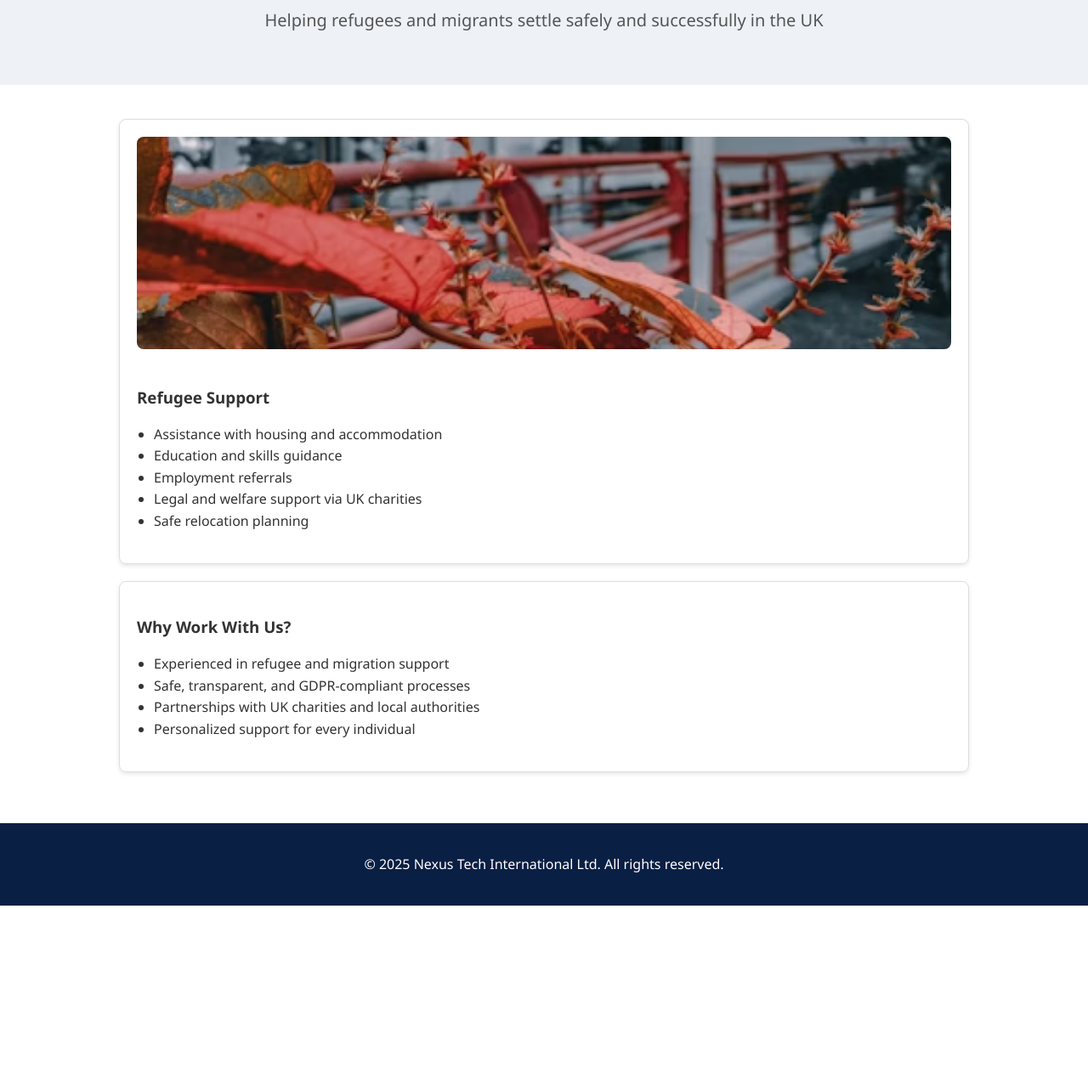
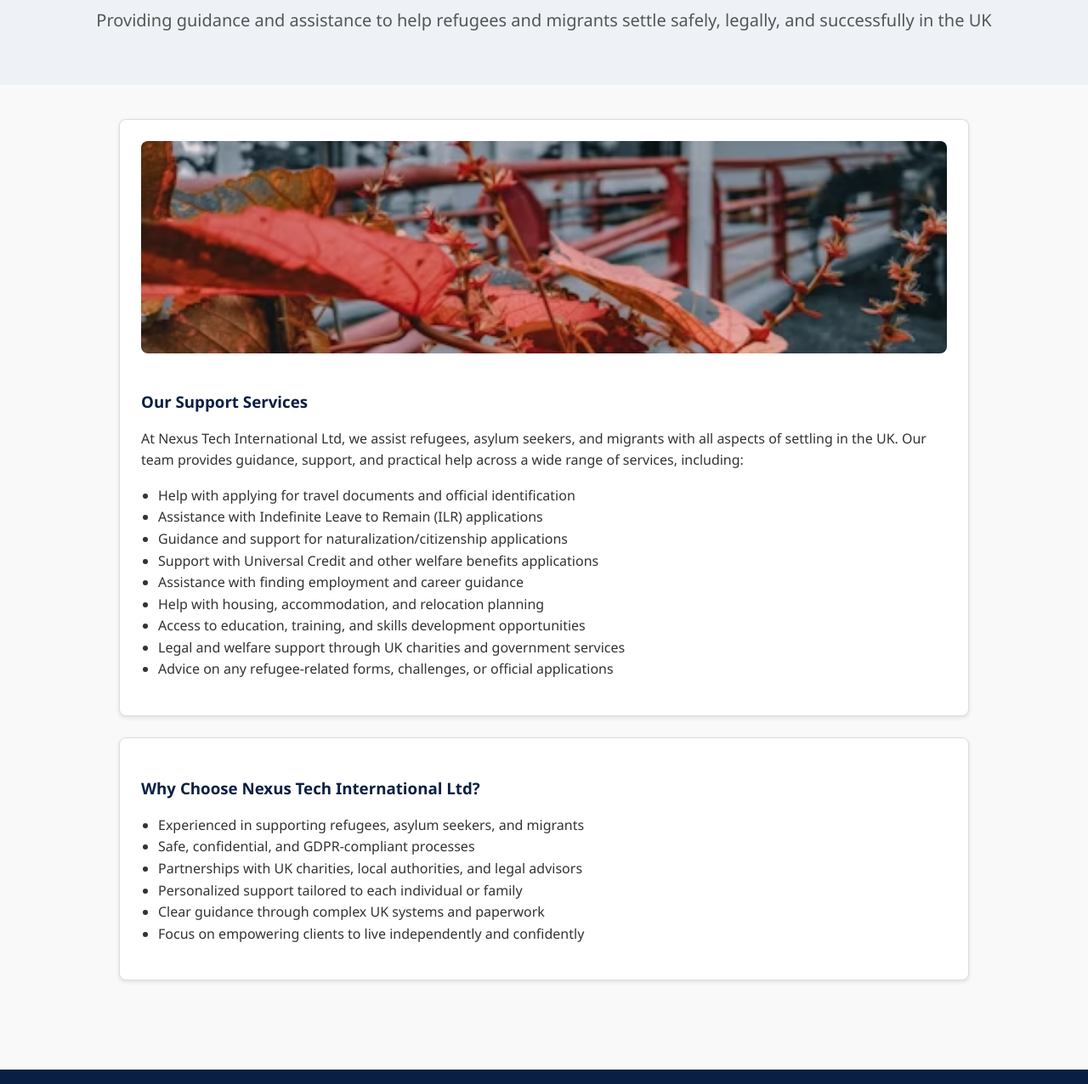
Before and after one commit to 4ddrpnw56x-beep/nexus, a plain HTML site: page nexus web/Services.html in a window 1280 px wide. Shown: the part 189-1465 px from the top of the page at 85% size. Before the commit the page ends 1255 px from the top, so only its background shows below. Drawn offline with Linux system fonts and the light colour scheme.

Commit message:
Revise Services page for clarity and detail
Updated the Services page to enhance content and structure, including a new description meta tag and improved service details.

```diff
--- a/nexus web/Services.html
+++ b/nexus web/Services.html
@@ -1,23 +1,87 @@
 <!DOCTYPE html>
-<html>
+<html lang="en">
 <head>
   <meta charset="UTF-8">
   <title>Services - Nexus Tech International Ltd</title>
   <meta name="viewport" content="width=device-width, initial-scale=1.0">
+  <meta name="description" content="Nexus Tech International Ltd offers comprehensive refugee and migrant support services in the UK, including relocation, legal assistance, benefit applications, and employment guidance.">
   <style>
-    body {font-family:'Segoe UI', Arial, sans-serif; margin:0; color:#333; line-height:1.6;}
-    nav {background:#0a1f44; padding:15px; text-align:center;}
-    nav a {color:#fff; margin:0 15px; text-decoration:none; font-weight:bold;}
+    body {
+      font-family:'Segoe UI', Arial, sans-serif;
+      margin:0;
+      color:#333;
+      line-height:1.6;
+      background-color: #f9f9f9;
+    }
+    nav {
+      background:#0a1f44;
+      padding:15px;
+      text-align:center;
+    }
+    nav a {
+      color:#fff;
+      margin:0 15px;
+      text-decoration:none;
+      font-weight:bold;
+    }
     nav a:hover {color:#f0b429;}
-    header {padding:40px; text-align:center; background:#eef2f7;}
-    header h1 {font-size:36px; margin-bottom:10px;}
-    header p {font-size:20px; color:#555;}
-    section {max-width:1000px; margin:auto; padding:40px;}
-    .box {border:1px solid #ddd; padding:20px; margin-bottom:20px; border-radius:8px; box-shadow:0 2px 5px rgba(0,0,0,0.1);}
-    .box img {width:100%; height:250px; object-fit:cover; border-radius:8px; margin-bottom:15px;}
-    .box h3 {margin-bottom:10px;}
-    .box ul {padding-left:20px;}
-    footer {background:#0a1f44; color:#fff; text-align:center; padding:20px;}
+    header {
+      padding:40px;
+      text-align:center;
+      background:#eef2f7;
+    }
+    header h1 {
+      font-size:36px;
+      margin-bottom:10px;
+      color: #0a1f44;
+    }
+    header p {
+      font-size:20px;
+      color:#555;
+    }
+    section {
+      max-width:1000px;
+      margin:auto;
+      padding:40px 20px;
+    }
+    .box {
+      border:1px solid #ddd;
+      padding:25px;
+      margin-bottom:25px;
+      border-radius:8px;
+      box-shadow:0 2px 5px rgba(0,0,0,0.1);
+      background-color: #fff;
+    }
+    .box img {
+      width:100%;
+      height:250px;
+      object-fit:cover;
+      border-radius:8px;
+      margin-bottom:15px;
+    }
+    .box h3 {
+      margin-bottom:15px;
+      color: #0a1f44;
+    }
+    .box ul {
+      padding-left:20px;
+    }
+    .highlight {
+      color: #f0b429;
+      font-weight: bold;
+    }
+    footer {
+      background:#0a1f44;
+      color:#fff;
+      text-align:center;
+      padding:20px;
+      margin-top:40px;
+    }
+    footer p {margin:0;}
+    @media(max-width:768px){
+      header h1 {font-size:28px;}
+      header p {font-size:16px;}
+    }
   </style>
 </head>
 <body>
@@ -35,34 +99,41 @@
 
 <!-- Header -->
 <header>
-  <h1>Refugee Support & Relocation</h1>
-  <p>Helping refugees and migrants settle safely and successfully in the UK</p>
+  <h1>Refugee & Migrant Support Services</h1>
+  <p>Providing guidance and assistance to help refugees and migrants settle safely, legally, and successfully in the UK</p>
 </header>
 
 <!-- Services Section -->
 <section>
 
-  <!-- Refugee Support -->
+  <!-- Comprehensive Support -->
   <div class="box">
     <img src="refugee.jpg" alt="Refugee Support">
-    <h3>Refugee Support</h3>
+    <h3>Our Support Services</h3>
+    <p>At Nexus Tech International Ltd, we assist refugees, asylum seekers, and migrants with all aspects of settling in the UK. Our team provides guidance, support, and practical help across a wide range of services, including:</p>
     <ul>
-      <li>Assistance with housing and accommodation</li>
-      <li>Education and skills guidance</li>
-      <li>Employment referrals</li>
-      <li>Legal and welfare support via UK charities</li>
-      <li>Safe relocation planning</li>
+      <li>Help with applying for travel documents and official identification</li>
+      <li>Assistance with Indefinite Leave to Remain (ILR) applications</li>
+      <li>Guidance and support for naturalization/citizenship applications</li>
+      <li>Support with Universal Credit and other welfare benefits applications</li>
+      <li>Assistance with finding employment and career guidance</li>
+      <li>Help with housing, accommodation, and relocation planning</li>
+      <li>Access to education, training, and skills development opportunities</li>
+      <li>Legal and welfare support through UK charities and government services</li>
+      <li>Advice on any refugee-related forms, challenges, or official applications</li>
     </ul>
   </div>
 
-  <!-- Additional Services -->
+  <!-- Why Choose Us -->
   <div class="box">
-    <h3>Why Work With Us?</h3>
+    <h3>Why Choose Nexus Tech International Ltd?</h3>
     <ul>
-      <li>Experienced in refugee and migration support</li>
-      <li>Safe, transparent, and GDPR-compliant processes</li>
-      <li>Partnerships with UK charities and local authorities</li>
-      <li>Personalized support for every individual</li>
+      <li>Experienced in supporting refugees, asylum seekers, and migrants</li>
+      <li>Safe, confidential, and GDPR-compliant processes</li>
+      <li>Partnerships with UK charities, local authorities, and legal advisors</li>
+      <li>Personalized support tailored to each individual or family</li>
+      <li>Clear guidance through complex UK systems and paperwork</li>
+      <li>Focus on empowering clients to live independently and confidently</li>
     </ul>
   </div>
 
```
